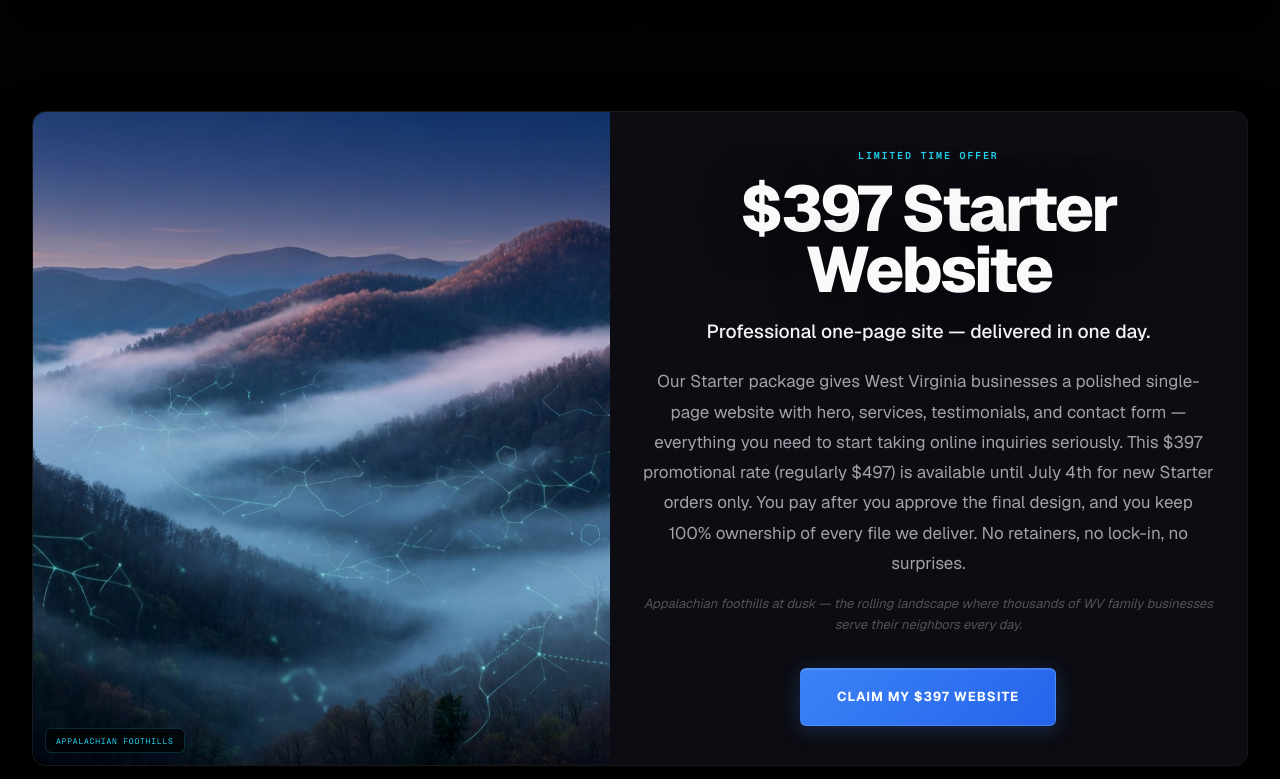
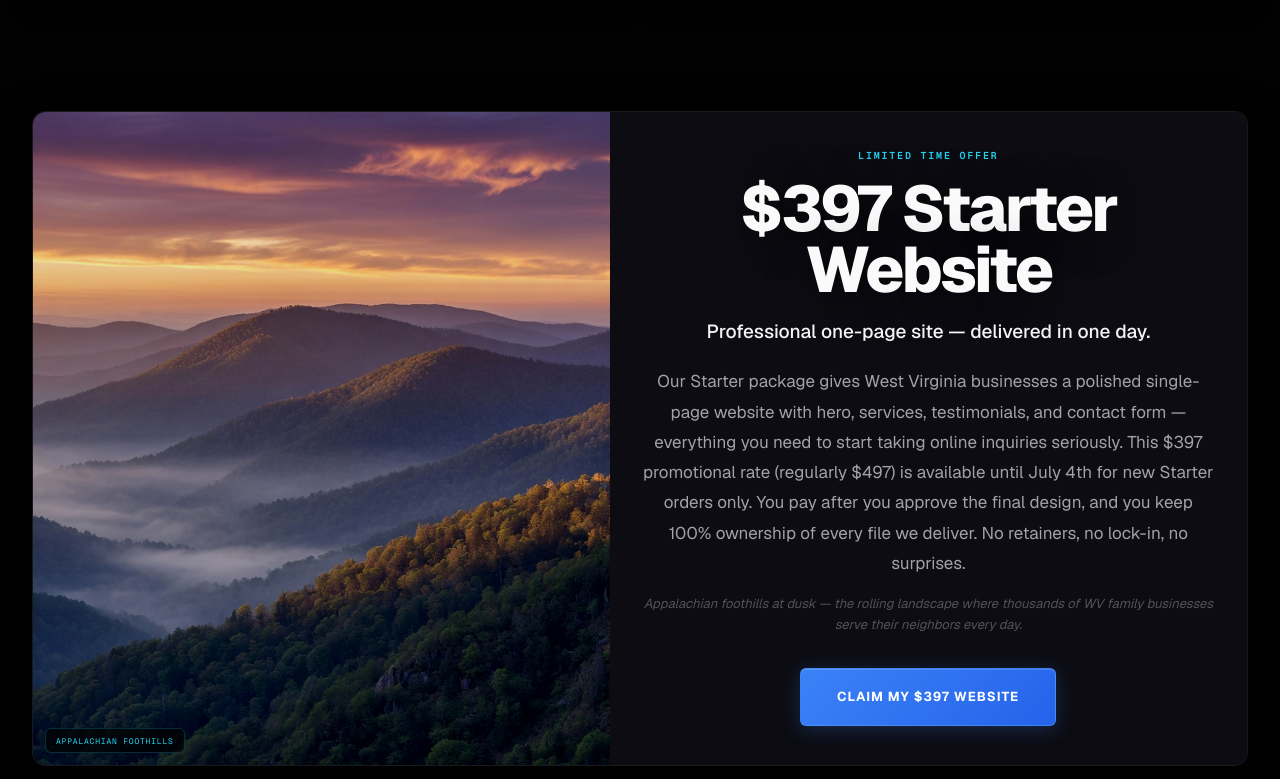
Before and after one commit to rdebar3/veteran-ai-websites, a Next.js app: page / in a window 1280 px wide. Shown: the part 3061-3840 px from the top of the page. Built offline with nearby package versions, Linux system fonts and the light colour scheme.

Commit message:
Upgrade  promo interlude Appalachian Foothills image to high-res
Add dedicated 3200x2400 dusk foothills photo for the Starter offer
VisualInterlude only, leaving other foothills.jpg usages unchanged.

```diff
--- a/app/page.tsx
+++ b/app/page.tsx
@@ -223,8 +223,8 @@
       <WhyChooseSection />
 
       <VisualInterlude
-        image="/mountains/foothills.jpg"
-        imageAlt="Rolling foothills of the Appalachian Mountains in West Virginia"
+        image="/interludes/promo-foothills.jpg"
+        imageAlt="Appalachian foothills at dusk in West Virginia"
         landmark="Appalachian Foothills"
         outpost="Starter Package Sector"
         eyebrow={promoInterlude.eyebrow}
--- a/components/VisualInterlude.tsx
+++ b/components/VisualInterlude.tsx
@@ -70,7 +70,7 @@
             fill
             sizes="(max-width: 768px) 100vw, 480px"
             className="interlude__img"
-            quality={82}
+            quality={92}
             loading="lazy"
           />
           {landmark && (
```
Also changed, not shown: public/interludes/promo-foothills.jpg (added).
